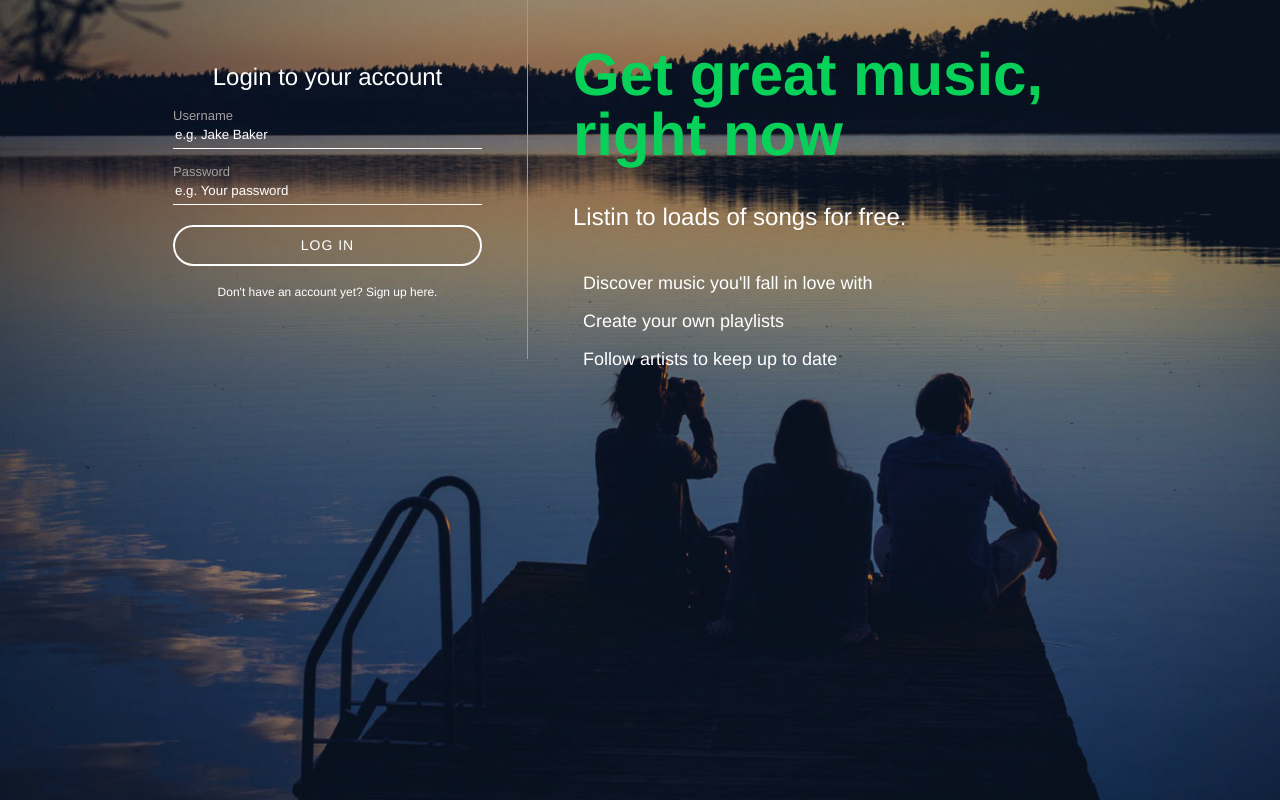
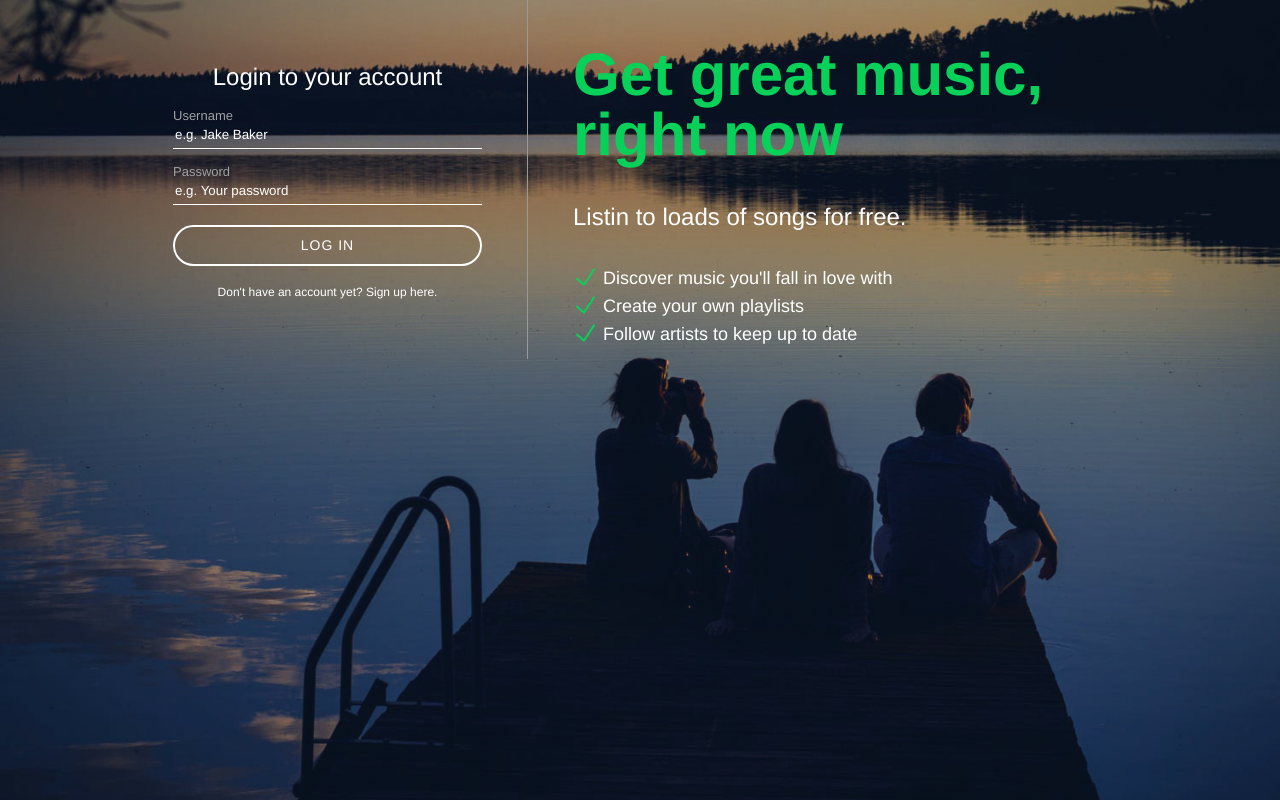
Before and after one commit to dontrellthedeveloper/Instrumental-Website, a PHP site: page /register.php in a window 1280 px wide. Run offline with PHP 8.4, Linux system fonts and the light colour scheme.

Commit message:
Add Icons 8 into Project

```diff
--- a/assets/css/register.css
+++ b/assets/css/register.css
@@ -135,5 +135,6 @@ body {
 #loginText li {
     font-size: 18px;
     list-style-type: none;
-    padding: 10px;
+    padding: 5 30px;
+    background: url("../images/icons/checkmark.png") no-repeat ;
 }
```
Also changed, not shown: assets/images/icons/._checkmark.png (added), assets/images/icons/checkmark.png (added).
